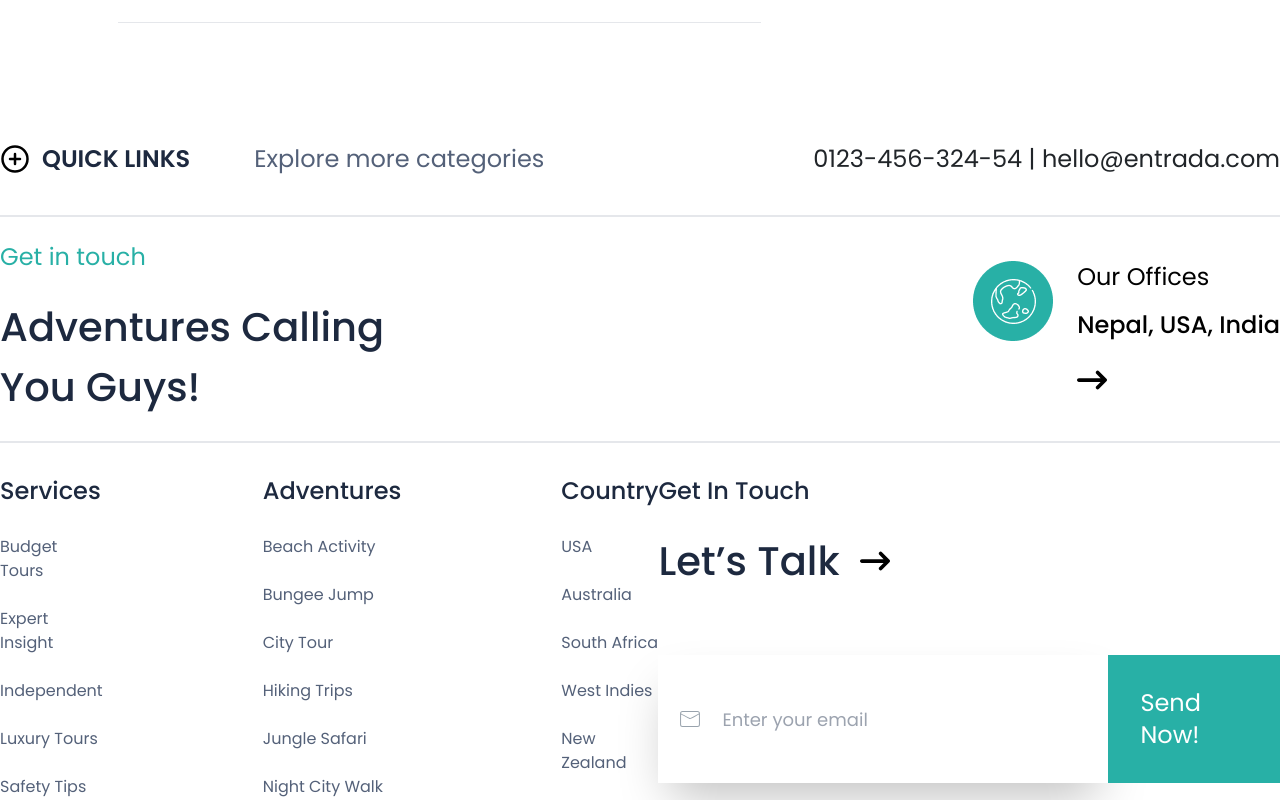
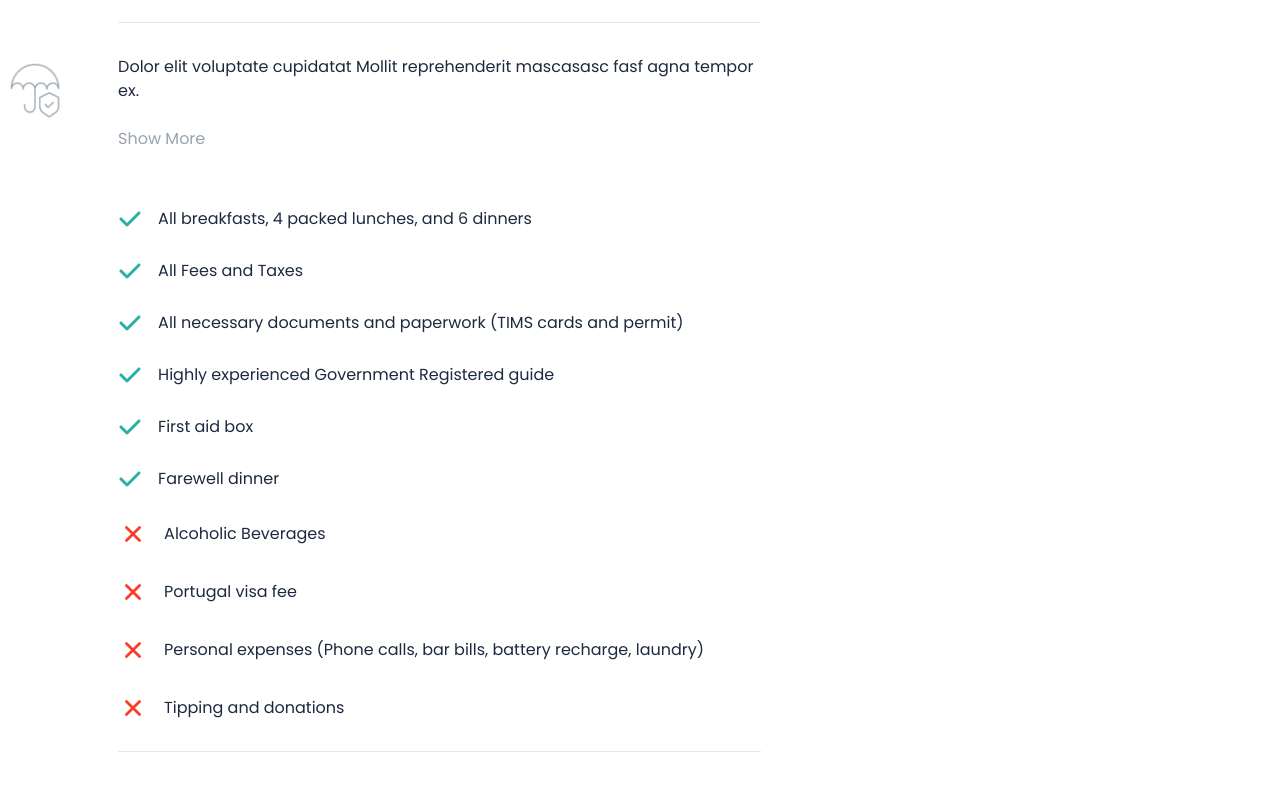
Before and after one commit to Afridul369/Emprise-Nepal, a React (Vite) app: page /tour in a window 1280 px wide. Shown: the part 2940-3740 px from the top of the page. Built offline with nearby package versions, Linux system fonts and the light colour scheme.

Commit message:
Support Part Added

```diff
--- /dev/null
+++ b/src/Components/Support.jsx
@@ -0,0 +1,36 @@
+import React from 'react'
+import Flex from './Flex'
+import Image from './Image'
+import SupportImage from '../assets/support.png'
+import Text from './Text'
+import SupportCheck from './SupportCheck'
+import { FaCheck } from 'react-icons/fa6'
+import { IoClose } from 'react-icons/io5'
+
+const Support = () => {
+  return (
+    <>
+    <div className="">
+        <Flex className={'gap-x-12'}>
+            <Image imgSrc={SupportImage} imgAlt={'Support'}/>
+            <div className="border-b">
+                <Text as={'p'} text={'Dolor elit voluptate cupidatat Mollit reprehenderit mascasasc fasf agna tempor ex.'} className={'text-base  text-OxfordBlue mb-6'}/>
+                <Text as={'p'} text={'Show More'} className={'text-base  text-Grey mb-14'}/>
+                <SupportCheck icon={<FaCheck className='text-2xl text-SeaGreen'/>} title={'All breakfasts, 4 packed lunches, and 6 dinners'}/>
+                <SupportCheck icon={<FaCheck className='text-2xl text-SeaGreen'/>} title={'All Fees and Taxes'}/>
+                <SupportCheck icon={<FaCheck className='text-2xl text-SeaGreen'/>} title={'All necessary documents and paperwork (TIMS cards and permit)'}/>
+                <SupportCheck icon={<FaCheck className='text-2xl text-SeaGreen'/>} title={'Highly experienced Government Registered guide'}/>
+                <SupportCheck icon={<FaCheck className='text-2xl text-SeaGreen'/>} title={'First aid box'}/>
+                <SupportCheck icon={<FaCheck className='text-2xl text-SeaGreen'/>} title={'Farewell dinner'}/>
+                <SupportCheck icon={<IoClose  className='text-3xl text-Cross'/>} title={'Alcoholic Beverages'}/>
+                <SupportCheck icon={<IoClose  className='text-3xl text-Cross'/>} title={'Portugal visa fee'}/>
+                <SupportCheck icon={<IoClose  className='text-3xl text-Cross'/>} title={'Personal expenses (Phone calls, bar bills, battery recharge, laundry)'}/>
+                <SupportCheck icon={<IoClose  className='text-3xl text-Cross'/>} title={'Tipping and donations'}/>
+            </div>
+        </Flex>
+    </div>
+    </>
+  )
+}
+
+export default Support
--- /dev/null
+++ b/src/Components/SupportCheck.jsx
@@ -0,0 +1,19 @@
+import React from 'react'
+import Flex from './Flex'
+import Text from './Text'
+
+
+const SupportCheck = ({icon,title}) => {
+  return (
+    <>
+    <div className="">
+        <Flex className={'gap-x-4 items-center mb-7'}>
+            {icon}
+            <Text as={'p'} text={title} className={'text-base  text-OxfordBlue'}/>
+        </Flex>
+    </div>
+    </>
+  )
+}
+
+export default SupportCheck
--- a/src/Layouts/ItemDetail/ItemDetail.jsx
+++ b/src/Layouts/ItemDetail/ItemDetail.jsx
@@ -5,6 +5,7 @@ import Flex from '../../Components/Flex'
 import SubMenu from '../../Components/SubMenu'
 import OverView from '../../Components/OverView'
 import Itinerary from '../../Components/Itinerary'
+import Support from '../../Components/Support'
 
 const ItemDetail = () => {
   return (
@@ -17,6 +18,7 @@ const ItemDetail = () => {
                     <SubMenu/>
                     <OverView/>
                     <Itinerary/>
+                    <Support/>
                 </div>
                 <div className="w-[370px]  py-6">
                     Lorem ipsum dolor sit amet consectetur adipisicing elit. Recusandae illo deserunt magnam, nostrum, debitis rem numquam aperiam tempora esse laudantium quibusdam quo ratione, nemo enim! Non aut itaque ipsam illum atque suscipit illo recusandae eos consequatur amet hic dicta tempore delectus laborum officiis neque unde nulla fuga sequi, perferendis ab blanditiis porro reiciendis. Itaque commodi, fugiat aspernatur possimus delectus harum ratione? Neque architecto fugit temporibus qui, nostrum similique aspernatur, hic possimus, suscipit animi recusandae. Laborum esse possimus quaerat eum nobis vitae cumque vel iure cum officia. Eius magnam explicabo voluptates? Sit ducimus nisi repudiandae necessitatibus atque fuga sint aliquam perspiciatis.
--- a/tailwind.config.js
+++ b/tailwind.config.js
@@ -24,6 +24,7 @@ export default {
         Border: '#E9ECEF',
         Barbg: '#fbfbfb',
         Grey4: '#6C757D',
+        Cross: '#fa3e2c',
       },
       fontFamily: {
         poppins: 'Poppins',
```
